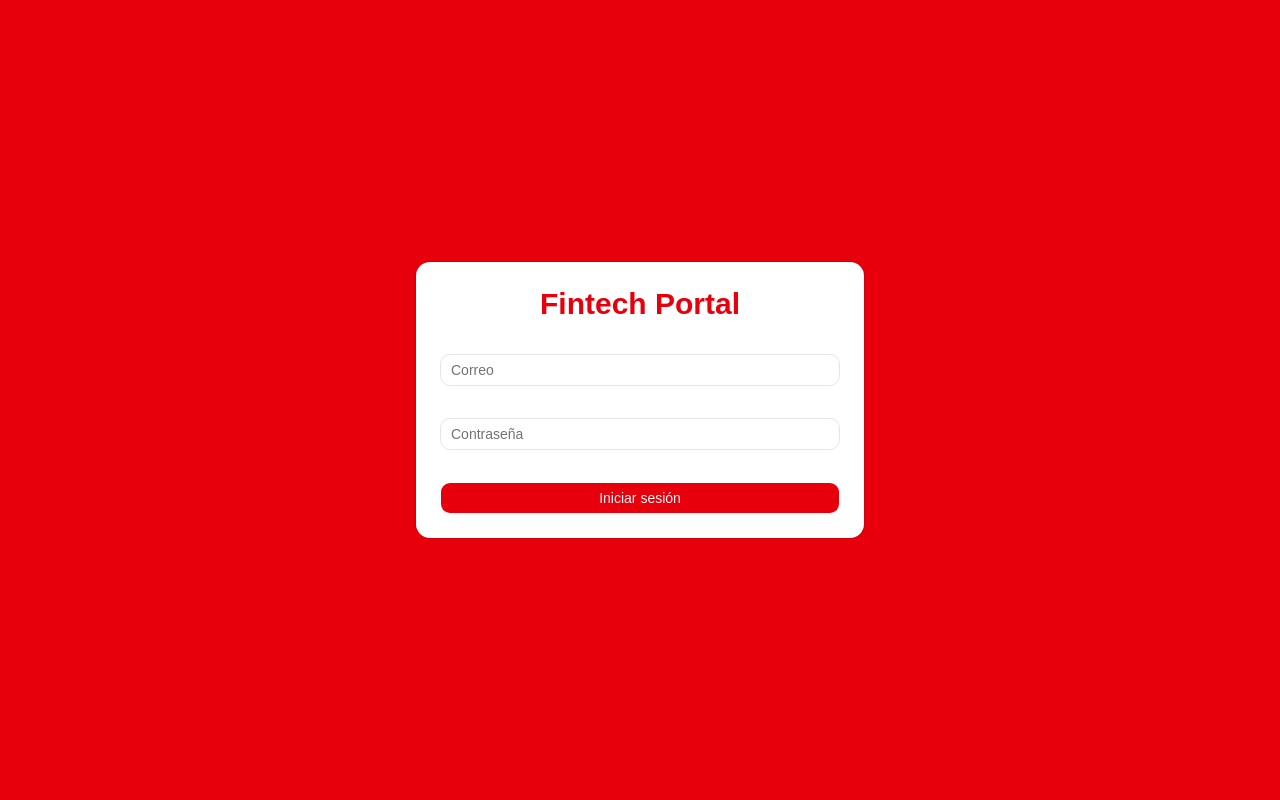
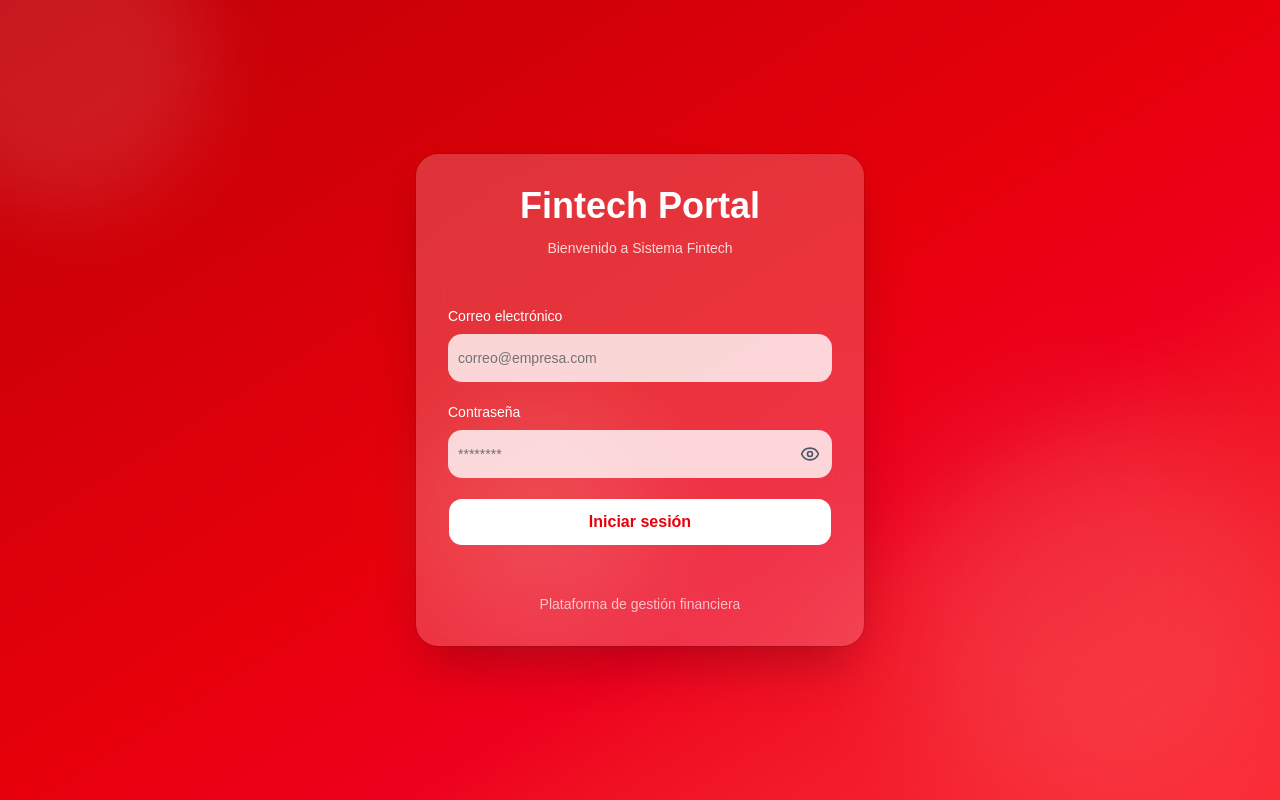
Before and after one commit to IngLucioChavez/VERTISOL-front-end, a Next.js app: page /login in a window 1280 px wide. Built offline with nearby package versions, Linux system fonts and the light colour scheme.

Commit message:
Lucio - estilización de login

```diff
--- a/app/login/page.tsx
+++ b/app/login/page.tsx
@@ -1,6 +1,10 @@
 "use client";
 
+import { useState } from "react";
 import { useRouter } from "next/navigation";
+
+import { Eye, EyeOff } from "lucide-react";
+
 import { Button } from "@/components/ui/button";
 import { Card } from "@/components/ui/card";
 import { Input } from "@/components/ui/input";
@@ -8,27 +12,98 @@ import { Input } from "@/components/ui/input";
 export default function LoginPage() {
     const router = useRouter();
 
+    const [showPassword, setShowPassword] =
+        useState(false);
+
     const login = () => {
         router.push("/dashboard");
     };
 
     return (
-        <div className="min-h-screen flex items-center justify-center bg-red-600 p-4">
-            <Card className="w-full max-w-md p-6 space-y-4">
-                <h1 className="text-3xl font-bold text-center text-red-600">
+        <div className="relative min-h-screen overflow-hidden bg-gradient-to-br from-red-700 via-red-600 to-red-500 flex items-center justify-center px-4">
+
+            {/* Círculos decorativos */}
+            <div className="absolute w-72 h-72 bg-white/10 rounded-full -top-20 -left-20 blur-2xl" />
+
+            <div className="absolute w-96 h-96 bg-white/10 rounded-full bottom-0 right-0 blur-3xl" />
+
+            <div className="absolute w-56 h-56 bg-white/10 rounded-full top-1/2 left-1/3 blur-2xl" />
+
+            {/* Card Login */}
+            <Card className="relative z-10 w-full max-w-md border-none bg-white/20 backdrop-blur-xl shadow-2xl rounded-3xl p-8">
+
+                {/* Header */}
+                <div className="text-center mb-8">
+                    <h1 className="text-4xl font-extrabold text-white">
                         Fintech Portal
                     </h1>
 
-                <Input placeholder="Correo" />
+                    <p className="text-white/80 mt-3 text-sm">
+                        Bienvenido a Sistema Fintech
+                    </p>
+                </div>
 
-                <Input type="password" placeholder="Contraseña" />
+                {/* Inputs */}
+                <div className="space-y-5">
 
+                    <div>
+                        <label className="text-white text-sm mb-2 block">
+                            Correo electrónico
+                        </label>
+
+                        <Input
+                            placeholder="correo@empresa.com"
+                            className="bg-white/80 border-none h-12 rounded-xl"
+                        />
+                    </div>
+
+                    <div>
+                        <label className="text-white text-sm mb-2 block">
+                            Contraseña
+                        </label>
+
+                        <div className="relative">
+                            <Input
+                                type={
+                                    showPassword
+                                        ? "text"
+                                        : "password"
+                                }
+                                placeholder="********"
+                                className="bg-white/80 border-none h-12 rounded-xl pr-12"
+                            />
+
+                            <button
+                                type="button"
+                                onClick={() =>
+                                    setShowPassword(
+                                        !showPassword
+                                    )
+                                }
+                                className="absolute right-3 top-1/2 -translate-y-1/2 text-gray-600"
+                            >
+                                {showPassword ? (
+                                    <EyeOff size={20} />
+                                ) : (
+                                    <Eye size={20} />
+                                )}
+                            </button>
+                        </div>
+                    </div>
+
+                    {/* Button */}
                     <Button
-                    className="w-full bg-red-600 hover:bg-red-700"
                         onClick={login}
+                        className="w-full h-12 rounded-xl bg-white text-red-600 hover:bg-red-100 font-bold text-base transition-all duration-300"
                     >
                         Iniciar sesión
                     </Button>
+                </div>
+
+                {/* Footer */}
+                <div className="mt-8 text-center text-white/70 text-sm">
+                    Plataforma de gestión financiera
+                </div>
             </Card>
         </div>
     );
```
Lines whose indentation alone changed are shown as unchanged.
